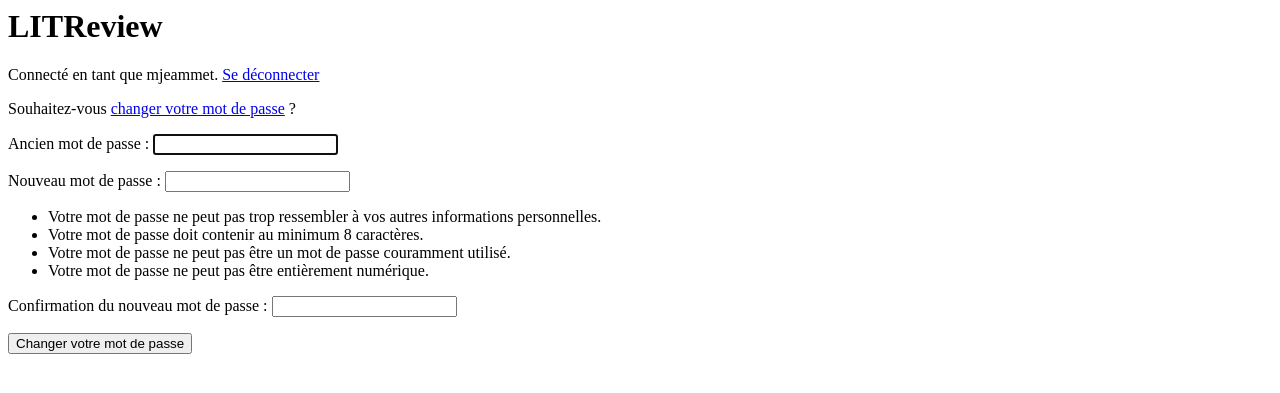
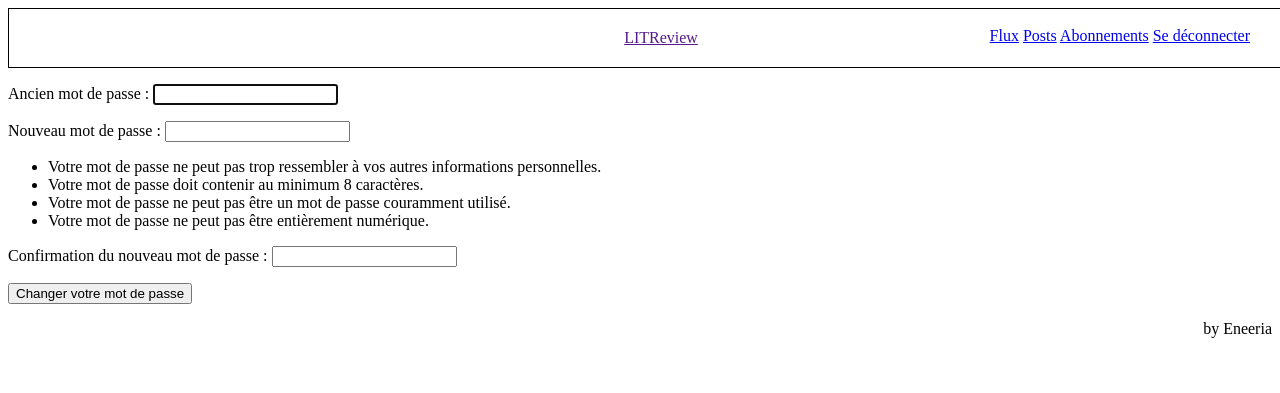
Before and after one commit to mjeammet/DAPY-P9_LITReview, a Django app: page /password_change in a window 1280 px wide. Shown: the top 393 px of the page. Run offline with Django 3.2, Linux system fonts and the light colour scheme; a user stored in the database is signed in.

Commit message:
adding simple navbar

```diff
--- a/LITReview/settings.py
+++ b/LITReview/settings.py
@@ -123,6 +123,10 @@ USE_TZ = True
 
 STATIC_URL = '/static/'
 
+STATICFILES_DIRS = [
+    BASE_DIR / "static",
+]
+
 # Default primary key field type
 # https://docs.djangoproject.com/en/3.2/ref/settings/#default-auto-field
 
--- a/LITReview/urls.py
+++ b/LITReview/urls.py
@@ -15,7 +15,7 @@ Including another URLconf
 """
 from django.contrib import admin
 from django.urls import path
-from django.contrib.auth.views import LoginView, LogoutView, PasswordChangeView, PasswordChangeDoneView
+from django.contrib.auth.views import LoginView, LogoutView, PasswordChangeView, PasswordChangeDoneView, redirect_to_login
 
 import authentication.views
 import reviews_webapp.views
@@ -34,4 +34,5 @@ urlpatterns = [
         template_name='authentication/password_change_done.html'),
         name='password_change_done'),
     path('home', reviews_webapp.views.home, name="home"),
+    path('signup/', authentication.views.SignupPageView.as_view(), name='signup'),
 ]
--- a/reviews_webapp/models.py
+++ b/reviews_webapp/models.py
@@ -13,10 +13,11 @@ class Review(models.Model):
     rating = models.PositiveSmallIntegerField(
         # validates that rating must be between 0 and 5
         validators=[MinValueValidator(0), MaxValueValidator(5)])
+    user = models.ForeignKey(
+        to=settings.AUTH_USER_MODEL, on_delete=models.CASCADE)
     headline = models.CharField(max_length=128)
     body = models.CharField(max_length=8192, blank=True)
-    user = models.ForeignKey(
-        to=settings.AUTH_USER_MODEL, on_delete=models.CASCADE)
+
     time_created = models.DateTimeField(auto_now_add=True)
 
 
--- a/reviews_webapp/templates/reviews_webapp/home.html
+++ b/reviews_webapp/templates/reviews_webapp/home.html
@@ -1,4 +1,6 @@
 {% extends 'base.html' %}
 {% block content %}
-    Yo, meuf
+<div class="container">
+    Bonjour, {{ user }} !
+</div>
 {% endblock content %}
--- a/reviews_webapp/views.py
+++ b/reviews_webapp/views.py
@@ -6,6 +6,6 @@ from django.contrib.auth.decorators import login_required
 @login_required
 def home(request):
     context = {
-
+        "user": request.user,
     }
     return render(request, 'reviews_webapp/home.html', context)
--- /dev/null
+++ b/static/css/style.css
@@ -0,0 +1,24 @@
+.container{
+    width: 100%;
+    height: 400px;
+    text-align: center;
+    border: 1px solid black;
+    border-width: 0px 1px 1px 1px;
+}
+
+.two-col-container {
+    display: inline-flex;
+    align-items: center;
+}
+
+.two-col-container div {
+    width: 49%;
+}
+
+nav {
+    width: 100%;
+    padding: 20px;
+    display: inline-block;
+    text-align: center;
+    border: 1px solid black;
+}
--- a/templates/base.html
+++ b/templates/base.html
@@ -1,14 +1,13 @@
+{% load static %}
 <html>
     <head>
         <title>LITReview</title>
+        <link rel="stylesheet" type="text/css" href="{% static 'css/style.css' %}">
     </head>
     <body>
-        <h1>LITReview</h1>
-        {%  if user.is_authenticated %}
-            <p>Connecté en tant que {{ request.user }}. <a href="{% url 'logout' %}">Se déconnecter</a></p>
-            <p>Souhaitez-vous <a href="{% url 'password_change' %}">changer votre mot de passe</a> ?</p>
-        {% endif %}
+        {% include 'includes/navbar.html' %}
         {% block content %}{% endblock content %}
 
     </body>
+    {% include 'includes/footer.html' %}
 </html>
--- /dev/null
+++ b/templates/includes/footer.html
@@ -0,0 +1 @@
+<p style="text-align: right;">by Eneeria</p>
--- /dev/null
+++ b/templates/includes/navbar.html
@@ -0,0 +1,12 @@
+<nav class="nav">
+    <div><a href="">LITReview</a></div>
+    <div style="position: absolute; right: 30px; top: 27px">
+        {% if user.is_authenticated %}
+            <a href="#">Flux</a>
+            <a href="#">Posts</a>
+            <a href="#">Abonnements</a>
+            <a " href="{% url 'logout' %}">Se déconnecter</a>
+            <!-- Souhaitez-vous <a href="{% url 'password_change' %}">changer votre mot de passe</a> ? -->
+        {% endif %}
+    </div>
+</nav>
```
Also changed, not shown: authentication/forms.py (added, +7 -0 lines), authentication/templates/authentication/login.html (+15 -0 lines), authentication/templates/authentication/signup.html (added, +20 -0 lines), authentication/views.py (+20 -2 lines), README.md (added), db.sqlite3.
